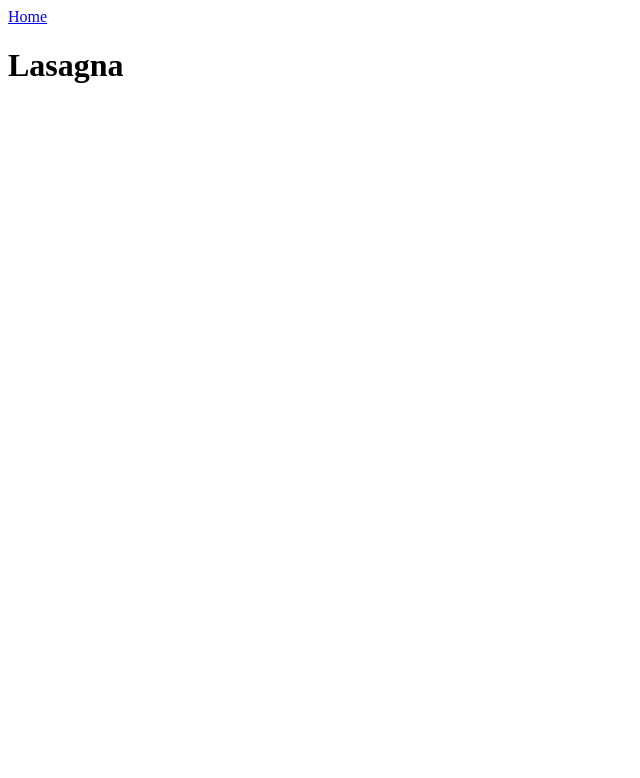
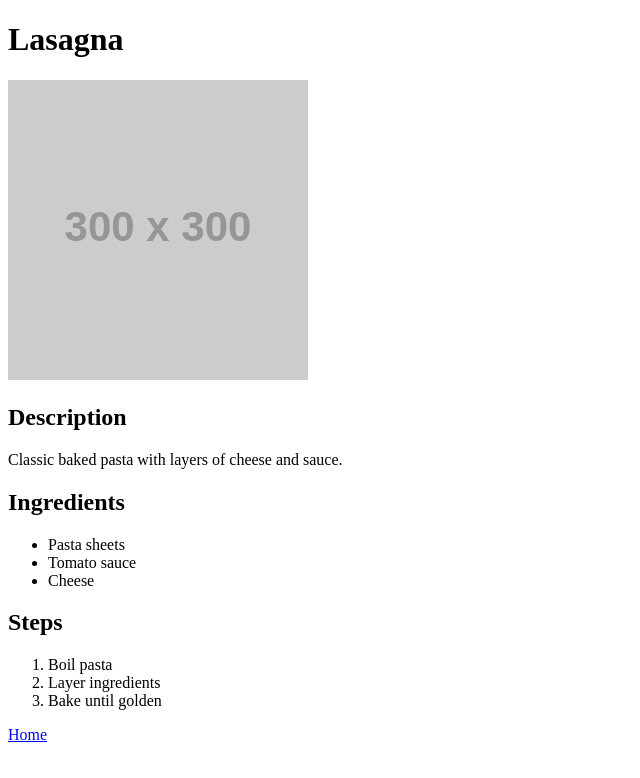
Before and after one commit to DevKelsee/odin-recipes, a plain HTML site: page recipes/lasagna.html in a window 1280 px wide. Shown: the whole page, without its empty margins (0-640 px from the left). Drawn offline with Linux system fonts and the light colour scheme; placeholder pictures from the web are drawn by us.

Commit message:
Build initial recipe pages

```diff
--- a/recipes/lasagna.html
+++ b/recipes/lasagna.html
@@ -1,12 +1,31 @@
 <!DOCTYPE html>
 <html lang="en">
 <head>
-    <meta charset="UTF-8">
-    <meta name="viewport" content="width=device-width, initial-scale=1.0">
-    <title>Lasagna</title>
+  <meta charset="UTF-8">
+  <title>Lasagna</title>
 </head>
 <body>
-    <a href="../index.html">Home</a>
-    <h1>Lasagna</h1>
+  <h1>Lasagna</h1>
+
+  <img src="https://via.placeholder.com/300" alt="Lasagna">
+
+  <h2>Description</h2>
+  <p>Classic baked pasta with layers of cheese and sauce.</p>
+
+  <h2>Ingredients</h2>
+  <ul>
+    <li>Pasta sheets</li>
+    <li>Tomato sauce</li>
+    <li>Cheese</li>
+  </ul>
+
+  <h2>Steps</h2>
+  <ol>
+    <li>Boil pasta</li>
+    <li>Layer ingredients</li>
+    <li>Bake until golden</li>
+  </ol>
+
+  <a href="../index.html">Home</a>
 </body>
 </html>
```
Also changed, not shown: index.html (+6 -11 lines).
